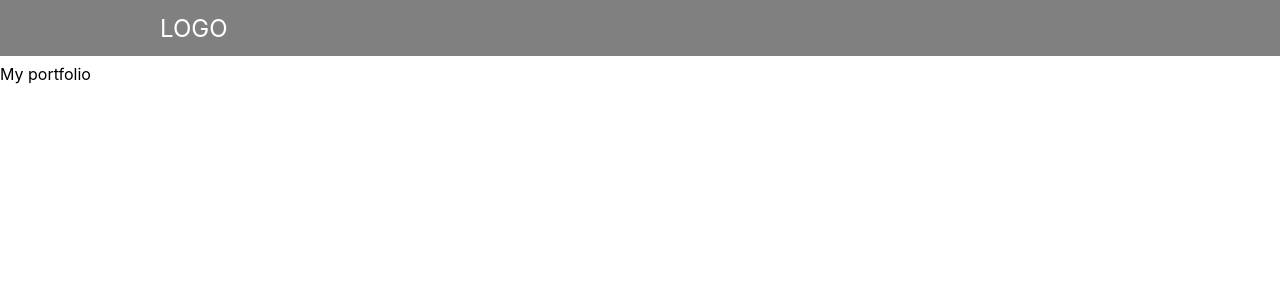
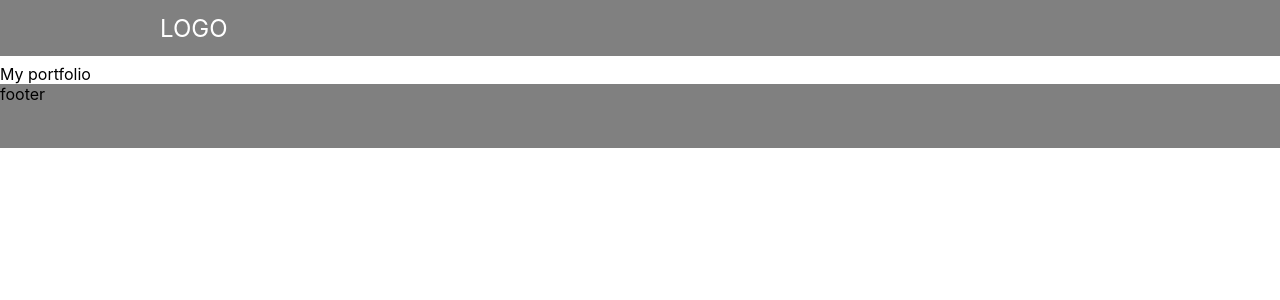
Before and after one commit to alexandra-pascal/my-portfolio, a React (Create React App) app: page /#/ in a window 1280 px wide. Shown: the top 300 px of the page. Built offline with nearby package versions, Linux system fonts and the light colour scheme.

Commit message:
create footer

```diff
--- a/src/components/App/App.js
+++ b/src/components/App/App.js
@@ -1,6 +1,7 @@
 import React from "react";
 import { HashRouter as Router } from "react-router-dom";
 import Toolbar from "./../Toolbar/Toolbar";
+import Footer from "./../Footer/Footer";
 import "./App.css";
 
 export default class App extends React.Component {
@@ -12,6 +13,7 @@ export default class App extends React.Component {
           <main className="main">
             <p>My portfolio</p>
           </main>
+          <Footer />
         </div>
       </Router>
     );
--- /dev/null
+++ b/src/components/Footer/Footer.css
@@ -0,0 +1,5 @@
+.footer {
+  width: 100%;
+  height: 64px;
+  background: grey;
+}
--- /dev/null
+++ b/src/components/Footer/Footer.js
@@ -0,0 +1,10 @@
+import React from "react";
+import "./Footer.css";
+
+export default function Toolbar(props) {
+  return (
+    <div className="footer">
+      <p>footer</p>
+    </div>
+  );
+}
```
